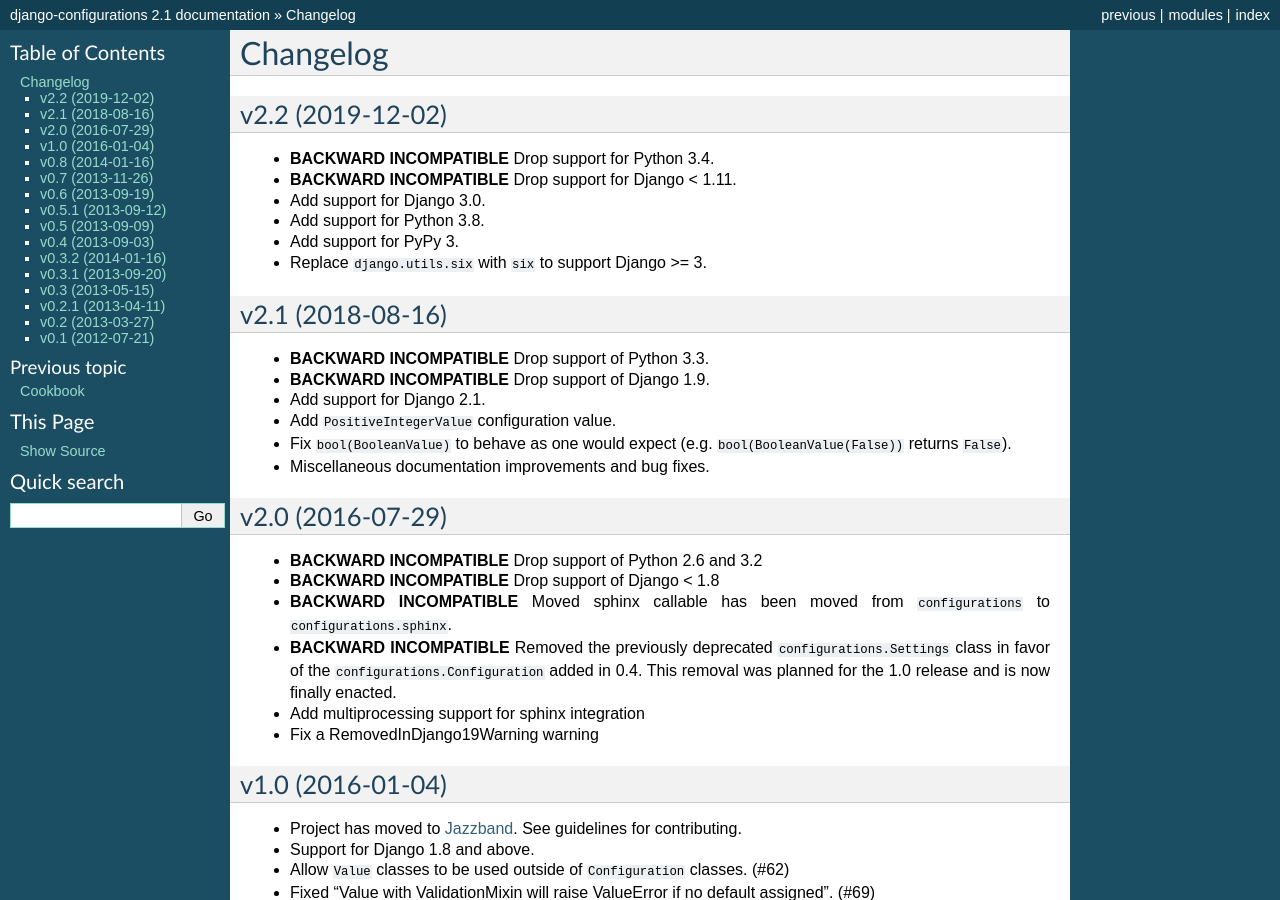
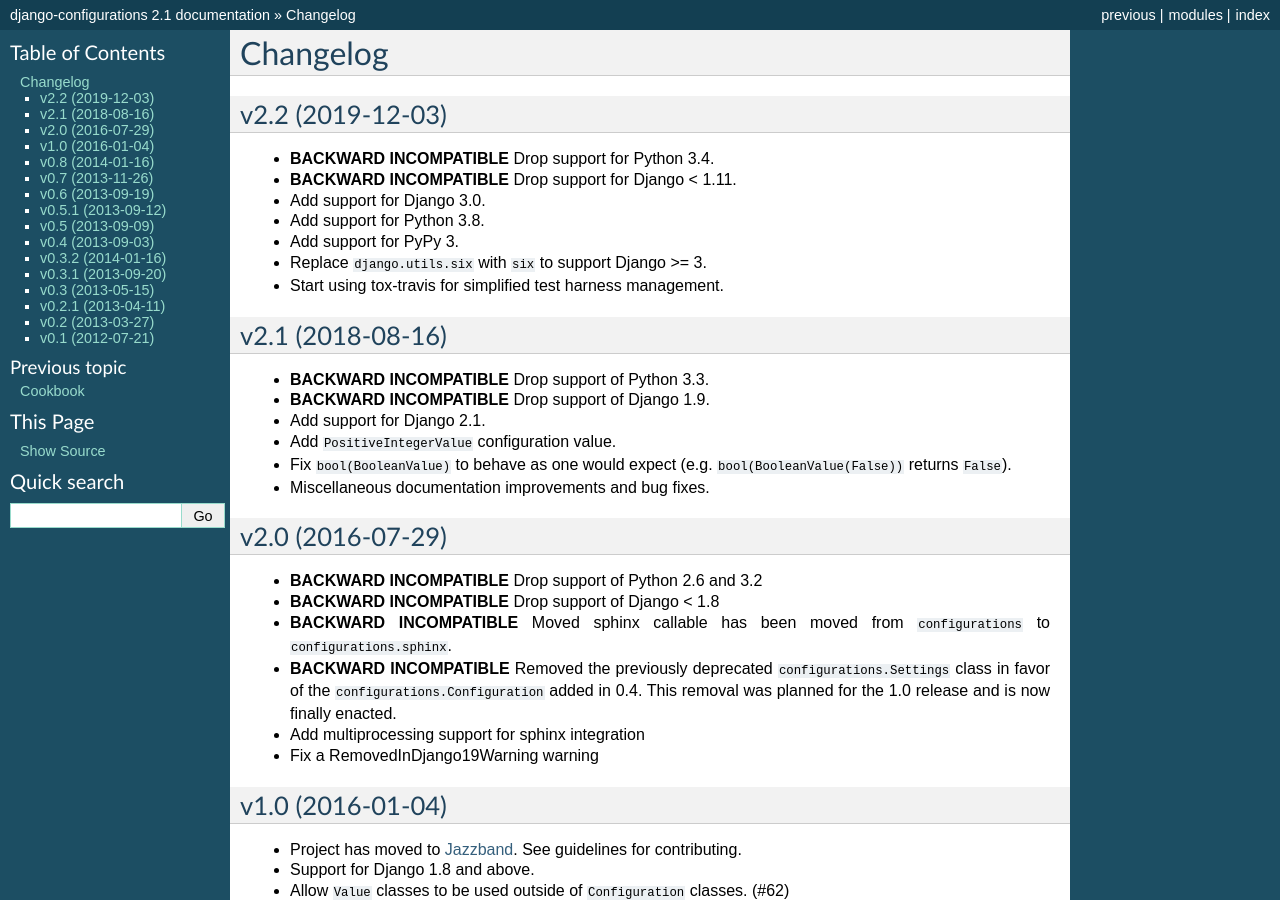
Before and after one commit to jazzband/django-configurations, a Sphinx documentation site: the page built from docs/changes.rst, in a window 1280 px wide and 900 px high. Built offline with Sphinx 7.4.7, drawn with Linux system fonts in a browser that asks for light colours.

Commit message:
Update changelog.

```diff
--- a/docs/changes.rst
+++ b/docs/changes.rst
@@ -3,7 +3,7 @@
 Changelog
 ---------
 
-v2.2 (2019-12-02)
+v2.2 (2019-12-03)
 ^^^^^^^^^^^^^^^^^
 
 - **BACKWARD INCOMPATIBLE** Drop support for Python 3.4.
@@ -17,6 +17,8 @@
 - Add support for PyPy 3.
 
 - Replace ``django.utils.six`` with ``six`` to support Django >= 3.
+
+- Start using tox-travis for simplified test harness management.
 
 v2.1 (2018-08-16)
 ^^^^^^^^^^^^^^^^^
```
